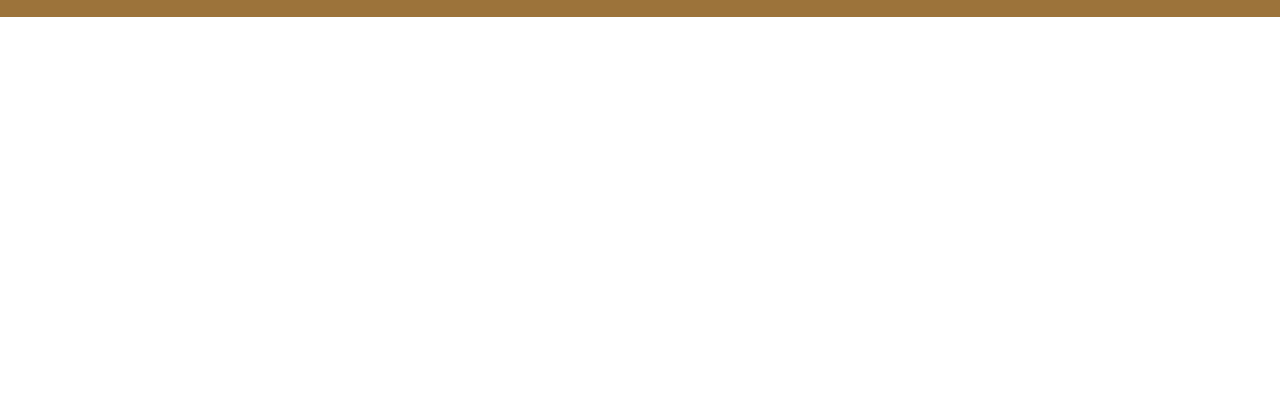
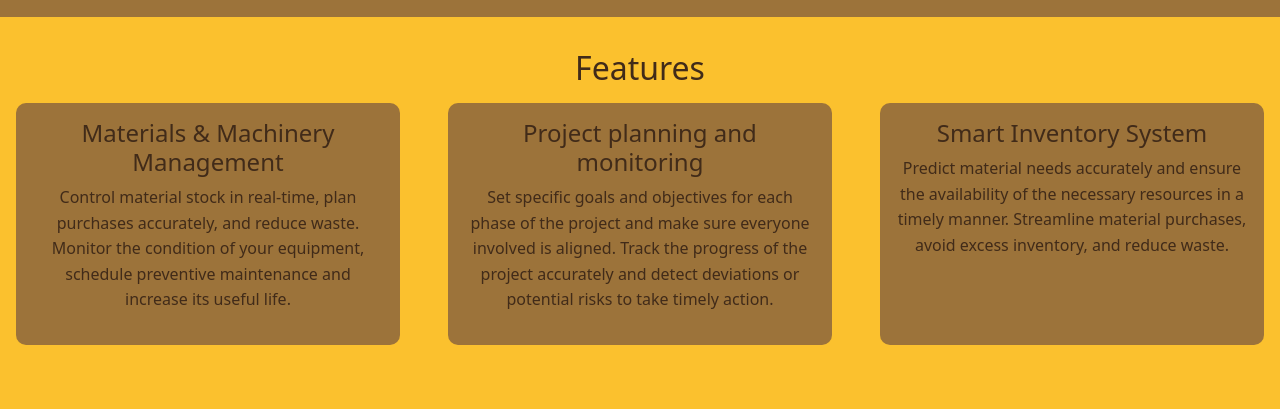
Before and after one commit to Eduvent/ConstruTech, a plain HTML site: page LandinPage/index.html in a window 1280 px wide. Shown: the part 1129-1538 px from the top of the page. Before the commit the page ends 1146 px from the top, so only its background shows below. Drawn offline with nearby package versions, Linux system fonts and the light colour scheme.

Commit message:
feat: features of landing page

```diff
--- a/LandinPage/index.html
+++ b/LandinPage/index.html
@@ -126,7 +126,29 @@
                 </div>
             </div>
         </div>
-
+        <!--Features -->
+        <div class="features-section">
+            <h2 class="features-title">Features</h2>
+            <div class="features">
+                <div class="feature-item">
+                    <h3>Materials & Machinery Management</h3>
+                    <p>Control material stock in real-time, plan purchases accurately, and reduce waste.
+                        Monitor the condition of your equipment, schedule preventive maintenance and increase
+                        its useful life.</p>
+                </div>
+                <div class="feature-item">
+                    <h3>Project planning and monitoring</h3>
+                    <p>Set specific goals and objectives for each phase of the project and make sure everyone
+                        involved is aligned. Track the progress of the project accurately and detect deviations
+                        or potential risks to take timely action.</p>
+                </div>
+                <div class="feature-item">
+                    <h3>Smart Inventory System</h3>
+                    <p>Predict material needs accurately and ensure the availability of the necessary resources
+                        in a timely manner. Streamline material purchases, avoid excess inventory, and reduce waste.</p>
+                </div>
+            </div>
+        </div>
 
 
 
--- a/LandinPage/styles/styles.css
+++ b/LandinPage/styles/styles.css
@@ -141,3 +141,55 @@
         max-height: none;
     }
 }
+/* STYLES FOR FEATURES SECTION */
+.features-section {
+    background-color: var(--principal-color);
+    padding: 2rem 0;
+    text-align: center;
+}
+/* STYLES FOR TITLE OF FEATURES SECTION */
+.features-title {
+    color: var(--third-color);
+    font-size: 2rem;
+    margin-bottom: 1rem;
+}
+/* STYLES FOR FEATURES SECTION */
+.features {
+    display: flex;
+    justify-content: center;
+    flex-wrap: wrap;
+    gap: 1rem;
+}
+/* STYLES FOR FEATURE ITEM */
+.feature-item {
+    width: auto;
+    max-width: 30%;
+    background-color: var(--second-color);
+    padding: 1rem;
+    border-radius: 10px;
+    margin: 0 1rem 2rem;
+    box-sizing: border-box;
+}
+/* STYLES FOR FEATURE ITEM TITLE AND DESCRIPTION */
+.feature-item h3 {
+    color: var(--third-color);
+    margin-bottom: 0.5rem;
+    font-size: 1.5rem;
+}
+/* STYLES FOR FEATURE ITEM DESCRIPTION */
+.feature-item p {
+    color: var(--third-color);
+    line-height: 1.6;
+}
+/* STYLES FOR RESPONSIVE DESIGN */
+@media (max-width: 768px) {
+    .features {
+        flex-direction: column;
+    }
+
+    .feature-item {
+        width: auto;
+        max-width: 80%;
+        margin: 1rem auto;
+    }
+}
```
